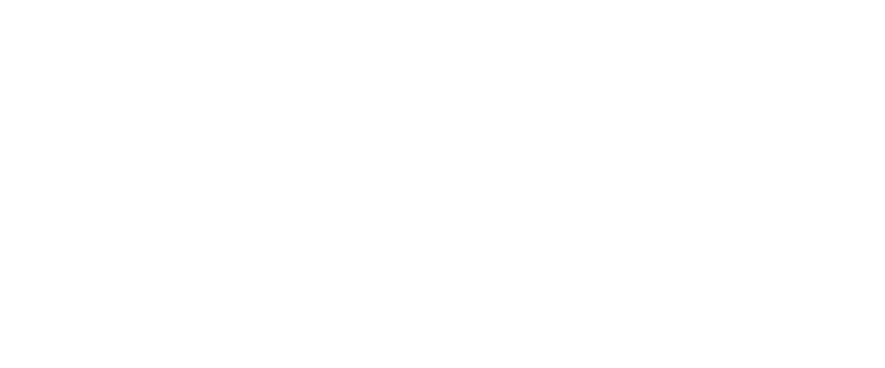
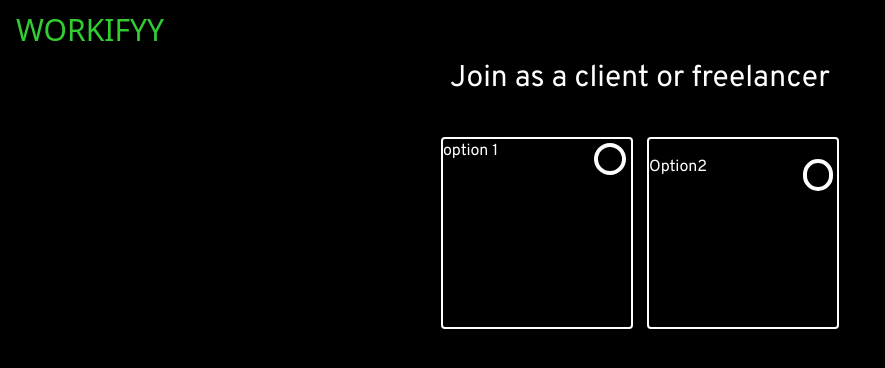
Before and after one commit to ad-tobii/workifyy, a React (Vite) app: page /Signup in a window 1280 px wide. Before the commit this address had no page. Shown: the top 368 px of the page, without its empty margins (0-885 px from the left). Built offline with nearby package versions, Linux system fonts and the light colour scheme; a web font is replaced by a local one.

Commit message:
Signup Page created

```diff
--- a/src/App.tsx
+++ b/src/App.tsx
@@ -1,13 +1,14 @@
 import { BrowserRouter as Router,Route, Routes } from "react-router-dom";
 import Home from "./Pages/Home/Home";
 import "./styles/index.css";
+import Signup from "./Pages/Signup/Signup";
 
 const App = () => {
   return (
     <Router>
       <Routes>
         <Route path="" element={<Home />}></Route>
-
+        <Route path="/Signup" element={<Signup/>}></Route>
       </Routes>
     </Router>
   );
--- a/src/Pages/Home/Component/HomeHeroSection.tsx
+++ b/src/Pages/Home/Component/HomeHeroSection.tsx
@@ -14,6 +14,7 @@ function HomeHeroSection() {
             global standards of excellence and reliability.
           </p>
 
+
           <button className="PrimaryBtn">GET STARTED</button>
         </section>
       </div>
--- /dev/null
+++ b/src/Pages/Signup/Signup.tsx
@@ -0,0 +1,53 @@
+/*import { FaUser, FaHammer } from "react-icons/fa6";*/
+function Signup() {
+  return (
+    <div>
+      <Logo />
+      <Header />
+    </div>
+  );
+}
+
+function Logo() {
+  return (
+    <div className=" ml-4 mt-3 ">
+      <a href="#">
+        <span className="nav__logo ">WORKIFYY</span>
+      </a>
+    </div>
+  );
+}
+function Header() {
+  return (
+    <div className="mt-3">
+      <h1 className="text-white text-3xl flex justify-center ">
+        Join as a client or freelancer
+      </h1>
+      <Choice />
+    </div>
+  );
+}
+function Choice() {
+  return (
+    <div className="radiogroup mt-10  flex gap-x-3.5 justify-center">
+      <input type="radio" name="radio-group" className="hidden" id="radio1" />
+      <label
+        className="border-white border-solid border-2   w-48 h-48 rounded text-white flex  after:h-8 after:w-8 after:border-white after:border-solid after:border-4 after:rounded-full after:ml-24 after:mt-1 after:mr-1 "
+        htmlFor="radio1"
+      >
+        option 1
+      </label>
+      <input type="radio" name="radio-group" className="hidden" id="radio2" />
+      <label
+        className="border-white border-solid border-2 pt-4 w-48 h-48 rounded
+      text-white flex after:h-8 after:flex after:gap-y-4 after:w-8
+      after:border-white after:border-solid after:border-4 after:rounded-full
+      after:ml-24 after:mt-1 after:mr-1"
+        htmlFor="radio2"
+      >
+        Option2
+      </label>
+    </div>
+  );
+}
+export default Signup;
--- a/src/styles/index.css
+++ b/src/styles/index.css
@@ -31,6 +31,17 @@
 .bg-client_section{
   @apply bg-[url('/assets/ClientSection.jpg')]  bg-clientSection bg-no-repeat rounded-lg w-auto h-clientSectionHeight
 }
-/* .hero-image{
-  @apply w-heroWidth rounded
-} */
+label:after{
+  content:"";
+}
+input[type="radio"]:checked + label{
+  background-color:#000000;
+  color: #ffffff;
+  border-color:#32cd32;
+}
+input[type="radio"]:checked + label:after{
+  height:28px;
+  width:28px;
+  border:5px solid #32cd32;
+  background-color:black;
+}
```
Also changed, not shown: src/Pages/Home/Signup/Signup.tsx (deleted).
